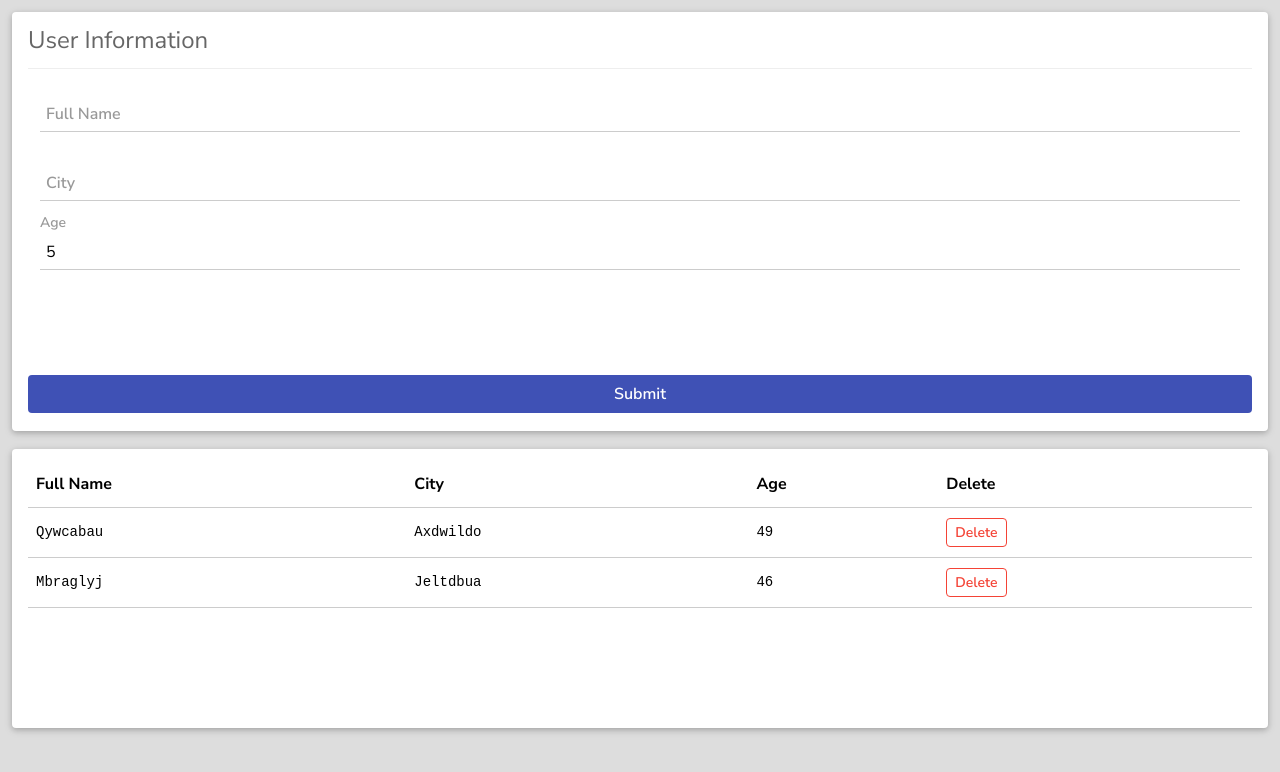
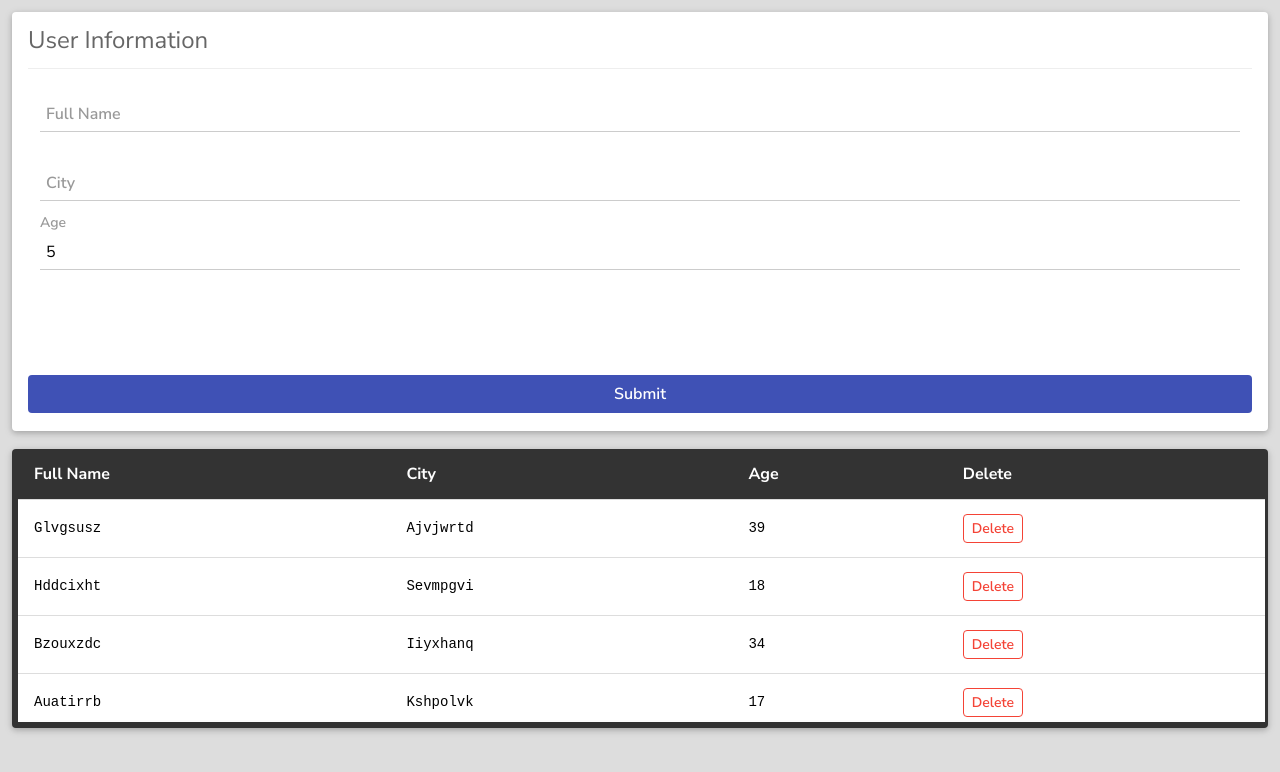
Before and after one commit to KarthikUdayMurthy/simpledynamicform, a React (Create React App) app: page / in a window 1280 px wide. Shown: the top 772 px of the page. Built offline with nearby package versions, Linux system fonts and the light colour scheme.

Commit message:
made the table header sticky

```diff
--- a/App.tsx
+++ b/App.tsx
@@ -6,6 +6,11 @@ import { formMetaData, generateRandomRecord, IRecord } from './Util';
 
 export default function App() {
   const [records, setRecords] = React.useState<IRecord[]>([
+    generateRandomRecord(formMetaData.fields),
+    generateRandomRecord(formMetaData.fields),
+    generateRandomRecord(formMetaData.fields),
+    generateRandomRecord(formMetaData.fields),
+    generateRandomRecord(formMetaData.fields),
     generateRandomRecord(formMetaData.fields),
     generateRandomRecord(formMetaData.fields),
   ]);
--- a/Components/DynamicTable.tsx
+++ b/Components/DynamicTable.tsx
@@ -12,8 +12,25 @@ const DynamicTable: React.FC<IDynamicTableProps> = ({
   onDelete = () => {},
   formMetaData,
 }) => {
+  const scrollRef = React.useRef<HTMLDivElement>();
+
+  const [addExtraPadding, setAddExtraPadding] = React.useState<boolean>(false);
+
+  React.useEffect(() => {
+    if (scrollRef.current) {
+      const element = scrollRef.current;
+      const hasOverflowingChildren =
+        element.offsetHeight < element.scrollHeight ||
+        element.offsetWidth < element.scrollWidth;
+      setAddExtraPadding(!hasOverflowingChildren);
+    }
+  }, [scrollRef, records]);
+
   return (
-    <div className="dynamicTableWrap scrollWrap">
+    <div
+      className={'dynamicTableWrap ' + (addExtraPadding ? ' extraPadding' : '')}
+    >
+      <div className="dynamicTableInnerWrap scrollWrap" ref={scrollRef}>
         {records.length > 0 && (
           <table className="dataDisplay">
             <thead>
@@ -45,6 +62,7 @@ const DynamicTable: React.FC<IDynamicTableProps> = ({
           </table>
         )}
       </div>
+    </div>
   );
 };
 
--- a/style.css
+++ b/style.css
@@ -179,28 +179,50 @@ body {
   width: 100%;
   flex: 1 1 40%;
   border: 0;
-  background: #fff;
-  padding: 12px 16px;
+  background: #333;
+  padding: 6px 3px 6px 6px;
   margin: 0;
   border-radius: 4px;
   box-shadow: 0 2px 5px 0 rgba(0, 0, 0, 0.16), 0 2px 10px 0 rgba(0, 0, 0, 0.12);
-  overflow: auto;
+  overflow: hidden;
+  display: flex;
+  flex-direction: column;
+  align-items: stretch;
+  justify-content: flex-start;
 }
 
-.dataDisplay {
+.dynamicTableWrap.extraPadding {
+  padding-right: 6px;
+}
+
+.dynamicTableInnerWrap {
   width: 100%;
+  flex: 1 1 auto;
   border: 0;
   background: transparent;
   padding: 0;
   margin: 0;
-  border-radius: 4px;
+  overflow: auto;
+  display: flex;
+  flex-direction: column;
+  align-items: stretch;
+  justify-content: flex-start;
+}
+
+.dataDisplay {
+  border: 0;
+  background: transparent;
+  padding: 0;
+  margin: 0;
   border-collapse: collapse;
+  text-align: left;
+  position: relative;
 }
 
 .dataDisplay th,
 .dataDisplay td {
   text-align: left;
-  padding: 4px 8px;
+  padding: 8px 16px;
   font-size: 14px;
   border: 0;
   margin: 0;
@@ -209,14 +231,20 @@ body {
 }
 
 .dataDisplay th {
-  padding: 12px 8px;
+  padding: 14px 16px;
+  padding-top: 8px;
   font-size: 16px;
+  position: sticky;
+  top: 0;
+  background: #333;
+  color: #fff;
 }
 
 .dataDisplay td {
   font-family: monospace;
+  background: #fff;
 }
 
 .dataDisplay tr {
-  border-bottom: 1px solid #ccc !important;
+  border-bottom: 1px solid #ddd !important;
 }
```
Lines whose indentation alone changed are shown as unchanged.
